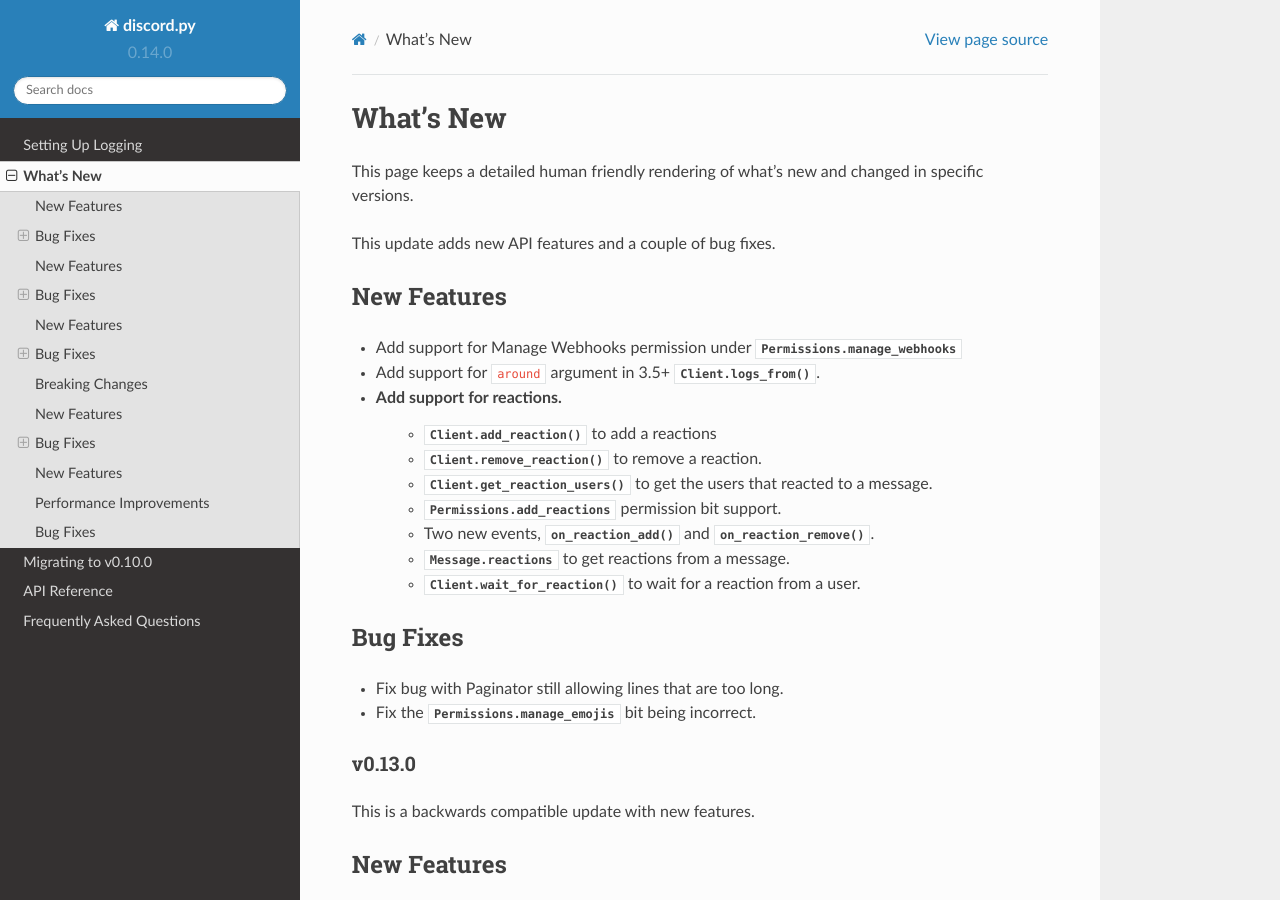
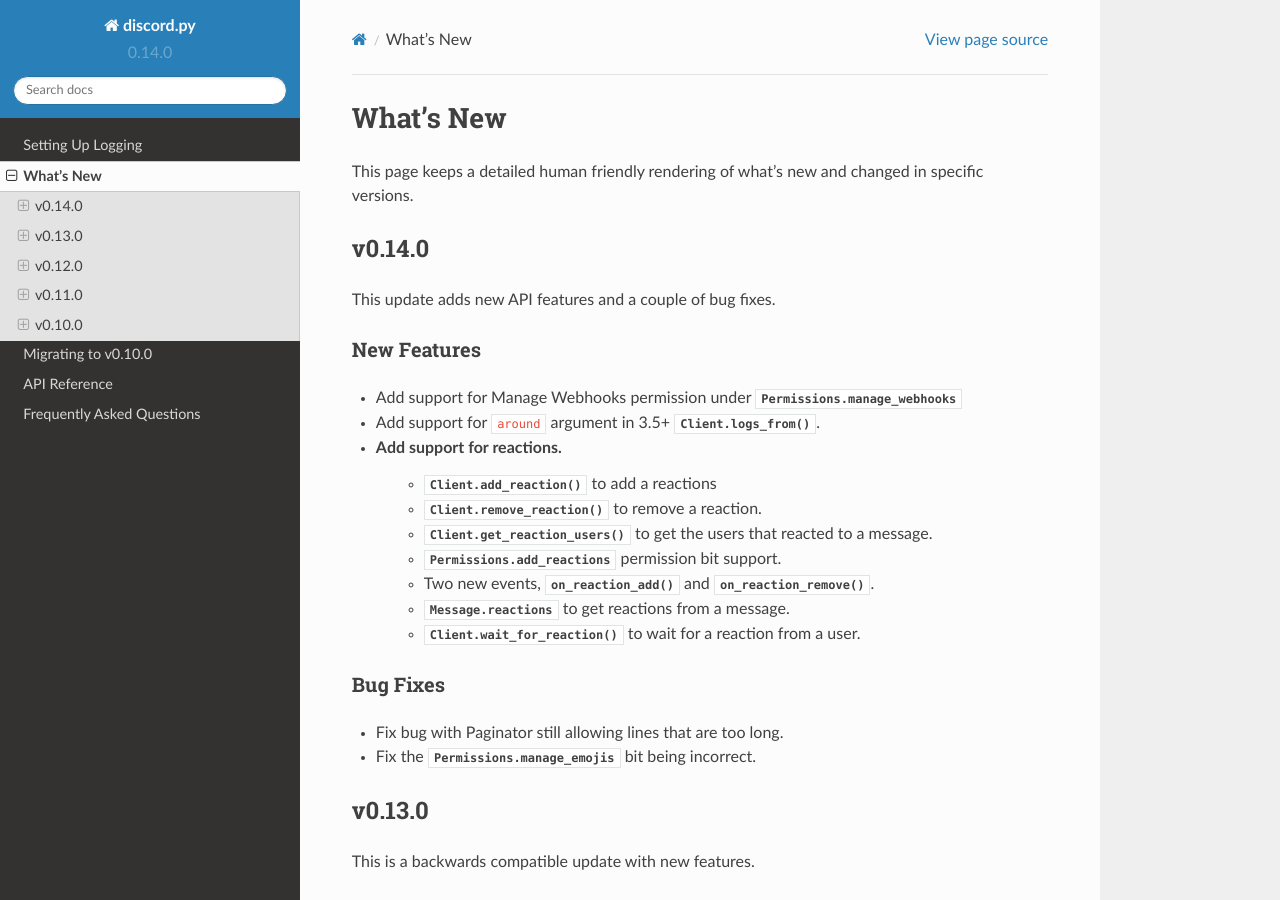
Before and after one commit to spartacus0816/dsbot, a Sphinx documentation site: the page built from docs/whats_new.rst, in a window 1280 px wide and 900 px high. Built offline with Sphinx 7.4.7 and the Read the Docs theme 2.0.0, drawn with Linux system fonts in a browser that asks for light colours.

Commit message:
Forgot the v0.14.0 heading in the docs.

```diff
--- a/docs/whats_new.rst
+++ b/docs/whats_new.rst
@@ -9,6 +9,9 @@
 in specific versions.
 
 .. _v0p14p0:
+
+v0.14.0
+--------
 
 This update adds new API features and a couple of bug fixes.
 
```
